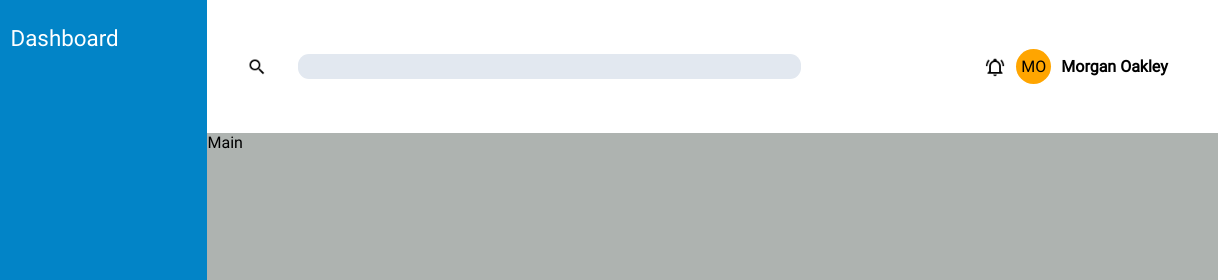
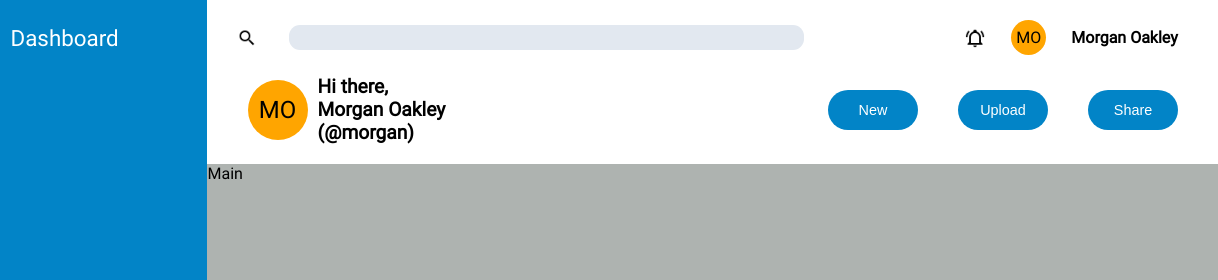
Before and after one commit to irao12/admin-dashboard, a plain HTML site: page index.html in a window 1280 px wide. Shown: the top 280 px of the page, 62-1280 px from the left. Drawn offline with Linux system fonts and the light colour scheme.

Commit message:
completed header

```diff
--- a/index.html
+++ b/index.html
@@ -19,6 +19,7 @@
         </div>
 
         <div class="header">
+
             <div class="top">
                 <div class="search">
                     <img src="./images/magnify.png" alt="magnify">
@@ -31,6 +32,17 @@
                 </div>
             </div>
 
+            <div class="bottom">
+                <div class="greeting">
+                    <div class="larger-pfp">MO</div>
+                    <p>Hi there, <br /> Morgan Oakley (@morgan)</p>
+                </div>
+                <div class="actions">
+                    <button class="action">New</button>
+                    <button class="action">Upload</button>
+                    <button class="action">Share</button>
+                </div>
+            </div>
 
         </div>
 
--- a/style.css
+++ b/style.css
@@ -24,11 +24,10 @@
 
 .header {
     background-color: #ffffff;
-    padding: 40px;
+    padding: 20px 30px 20px 30px;
+    gap: 20px;
 
     display: grid;
-
-    gap: 80px;
 }
 
 /* top row */
@@ -60,7 +59,7 @@
 .acc-head {
     display: grid;
     grid-template-columns: 1fr 1.5fr 5fr;
-    gap: 10px;
+    gap: 25px;
     align-items: center;
     justify-items: center;
     justify-self: end;
@@ -84,6 +83,56 @@
 }
 
 /* bottom row */
+
+.bottom {
+    display: grid;
+    gap: min(300px, 40%);
+    grid-template-columns: 1fr 1fr ;
+}
+
+.greeting {
+    display: grid;
+    grid-template-columns: 1fr 3fr;
+    align-items: center;
+    gap:10px
+}
+
+.greeting p {
+    justify-self: start;
+    font-weight: bold;
+    font-size: 1.2rem;
+}
+
+.larger-pfp {
+    width: 60px;
+    height: 60px;
+    background-color: orange;
+    border-radius: 50%;
+    justify-self: end;
+    font-size: 1.5rem;
+
+    display: flex;
+    justify-content: center;
+    align-items: center;
+}
+
+.actions {
+    display: grid;
+    grid-template-columns: repeat(3, minmax(100px, 120px));
+    gap: 30px;
+    align-items: center;
+    justify-self: end;
+}
+
+.action {
+    width: 90px;
+    height: 40px;
+    background-color: #0284C7;
+    color: white;
+    border: none;
+    border-radius: 20px;
+    font-size: 0.9rem;
+}
 
 /* sidebar */
 
```
